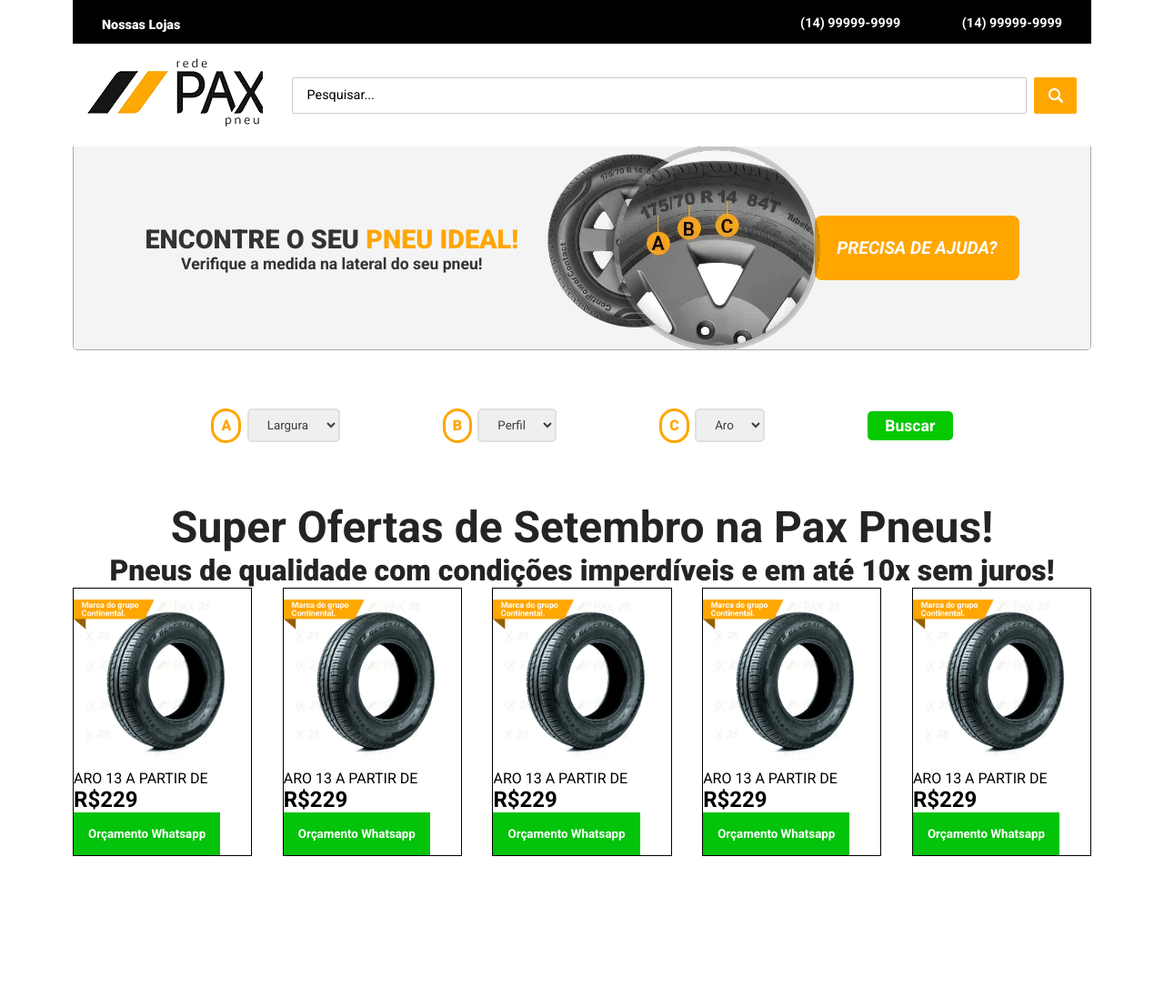
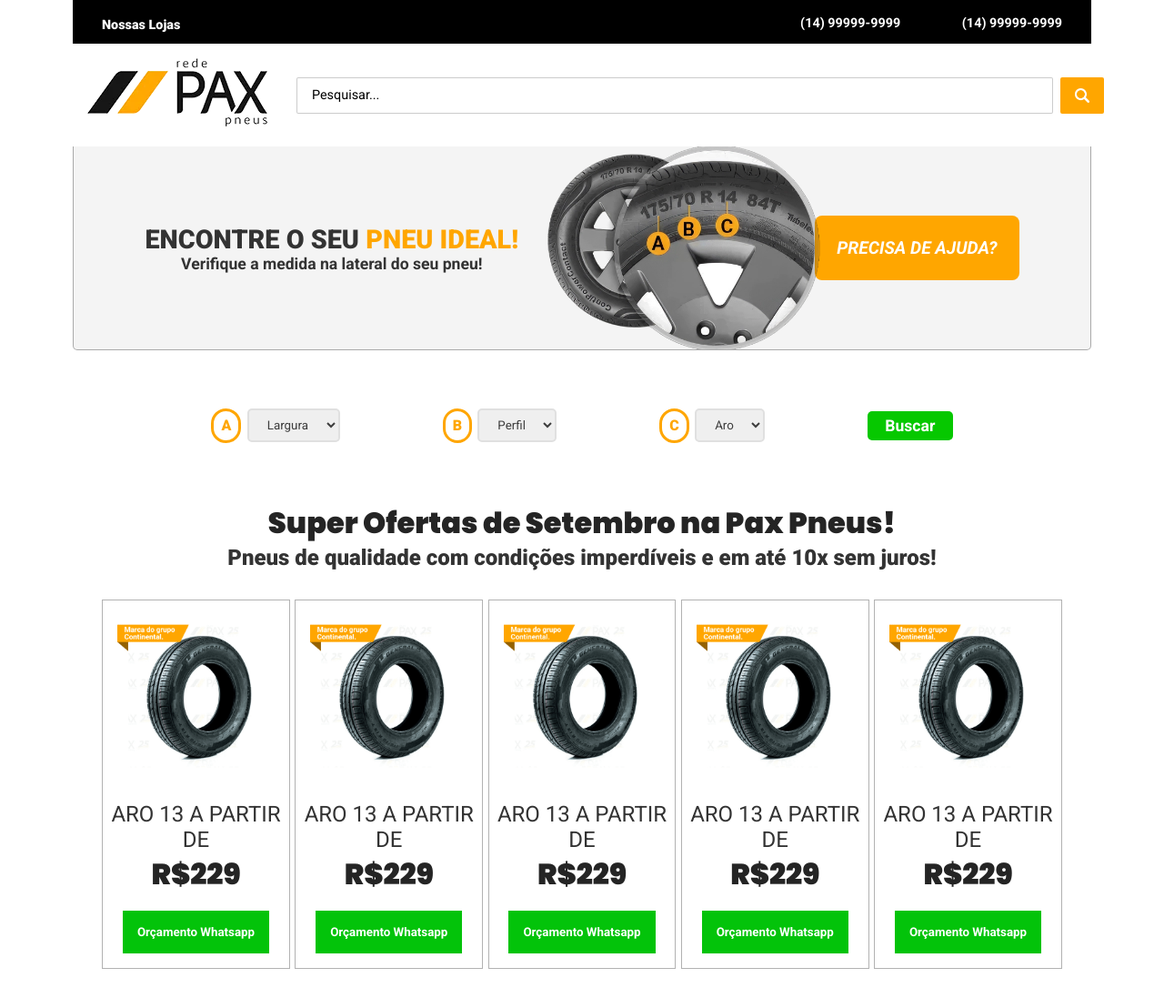
Before and after one commit to monosodrac/clone_paxpneus, a website: page index.html in a window 1280 px wide. Shown: the whole page at 91% size. Before the commit the page ends 941 px from the top, so only its background shows below. Drawn offline with nearby package versions, Linux system fonts and the light colour scheme; files that its build step writes are made by us from their sources.

Commit message:
add update to scss from ofertas

```diff
--- a/index.html
+++ b/index.html
@@ -116,38 +116,38 @@
     <section class="ofertas">
         <div class="container">
             <div class="title">
-                <h2>Super Ofertas de Setembro na Pax Pneus!</h2>
-                <p>Pneus de qualidade com condições imperdíveis e em até 10x sem juros!</p>
+                <h2 class="title">Super Ofertas de Setembro na Pax Pneus!</h2>
+                <p class="text">Pneus de qualidade com condições imperdíveis e em até 10x sem juros!</p>
             </div>
             <div class="ofertas__tabs">
                 <div class="ofertas__tabs__item">
                     <img src="/src/imgs/Icone1.png" alt="Oferta de pneu aro 13">
-                    <p>ARO 13 A PARTIR DE</p>
-                    <h2>R$229</h2>
+                    <p class="text">ARO 13 A PARTIR DE</p>
+                    <h2 class="title">R$229</h2>
                     <button>Orçamento Whatsapp</button>
                 </div>
                 <div class="ofertas__tabs__item">
                     <img src="/src/imgs/Icone1.png" alt="Oferta de pneu aro 13">
-                    <p>ARO 13 A PARTIR DE</p>
-                    <h2>R$229</h2>
+                    <p class="text">ARO 13 A PARTIR DE</p>
+                    <h2 class="title">R$229</h2>
                     <button>Orçamento Whatsapp</button>
                 </div>
                 <div class="ofertas__tabs__item">
                     <img src="/src/imgs/Icone1.png" alt="Oferta de pneu aro 13">
-                    <p>ARO 13 A PARTIR DE</p>
-                    <h2>R$229</h2>
+                    <p class="text">ARO 13 A PARTIR DE</p>
+                    <h2 class="title">R$229</h2>
                     <button>Orçamento Whatsapp</button>
                 </div>
                 <div class="ofertas__tabs__item">
                     <img src="/src/imgs/Icone1.png" alt="Oferta de pneu aro 13">
-                    <p>ARO 13 A PARTIR DE</p>
-                    <h2>R$229</h2>
+                    <p class="text">ARO 13 A PARTIR DE</p>
+                    <h2 class="title">R$229</h2>
                     <button>Orçamento Whatsapp</button>
                 </div>
                 <div class="ofertas__tabs__item">
                     <img src="/src/imgs/Icone1.png" alt="Oferta de pneu aro 13">
-                    <p>ARO 13 A PARTIR DE</p>
-                    <h2>R$229</h2>
+                    <p class="text">ARO 13 A PARTIR DE</p>
+                    <h2 class="title">R$229</h2>
                     <button>Orçamento Whatsapp</button>
                 </div>
             </div>
--- a/src/styles/_buscar.scss
+++ b/src/styles/_buscar.scss
@@ -41,6 +41,7 @@
             font-weight: 700;
             background-color: #06c800;
             color: #fff;
+            cursor: pointer;
         }
     }
 }
--- a/src/styles/_header.scss
+++ b/src/styles/_header.scss
@@ -75,6 +75,7 @@
                 height: 2.5rem;
                 width: 3rem;
                 background-color: #FFA600;
+                cursor: pointer;
 
                 img {
                     height: 1rem;
--- a/src/styles/_hero.scss
+++ b/src/styles/_hero.scss
@@ -11,6 +11,7 @@
         border: 1px solid rgba(0, 0, 0, .3);
         border-top: none;
         border-radius: 0 0 5px 5px;
+        overflow: hidden;
 
         .first-msg {
             font-family: "Montserrat", Jost;
@@ -60,6 +61,12 @@
             font-weight: bold;
             color: #fff;
             text-decoration: none;
+            transition: transform 1s ease;
+
+            &:hover {
+                background-color: lighten(#000, 3%);
+                transition: transform 1s ease;
+            }
         }
     }
 }
--- a/src/styles/_ofertas.scss
+++ b/src/styles/_ofertas.scss
@@ -1,29 +1,45 @@
 @use 'variaveis';
+@use 'keyframes';
 
 .ofertas {
-    .title {
-        h2 {
-
-        }
-    }
-
     &__tabs {
         display: grid;
         grid-template-columns: repeat(5, 1fr);
-        gap: 3%;
+        gap: .5%;
+        margin: 2rem;
 
         &__item {
-            border: 1px solid #000;
+            display: flex;
+            flex-direction: column;
+            justify-content: center;
+            align-items: center;
+            margin: 0 auto;
+            border: 1px solid rgba(0, 0, 0, .3);
+            // box-shadow: 0px 4px 8px 2px rgba(0, 0, 0, 0.5);
+
             img {
+                padding: 1rem;
+                margin-bottom: 1rem;
                 max-width: 100%;
+                transition: transform 1s ease;
+
+                &:hover {
+                    animation: pular 1s ease;
+                }
             }
 
             button {
                 padding: 1rem;
+                margin: 1rem 0;
                 border: none;
                 font-weight: bold;
                 background-color: #03C30A;
                 color: #fff;
+                cursor: pointer;
+
+                &:hover {
+                    text-decoration: underline;
+                }
             }
         }
     }
--- a/src/styles/main.scss
+++ b/src/styles/main.scss
@@ -10,14 +10,13 @@
     box-sizing: border-box;
     font-family: Roboto, Jost;
     list-style: none;
-    overflow-x: hidden;
 }
 
 .container {
     margin: 0 5rem;
 }
 
-@mixin text($fontSize: 1.4rem) {
+@mixin text($fontSize: 1.5rem) {
     font-size: $fontSize;
     color: #333;
     text-align: center;
```
